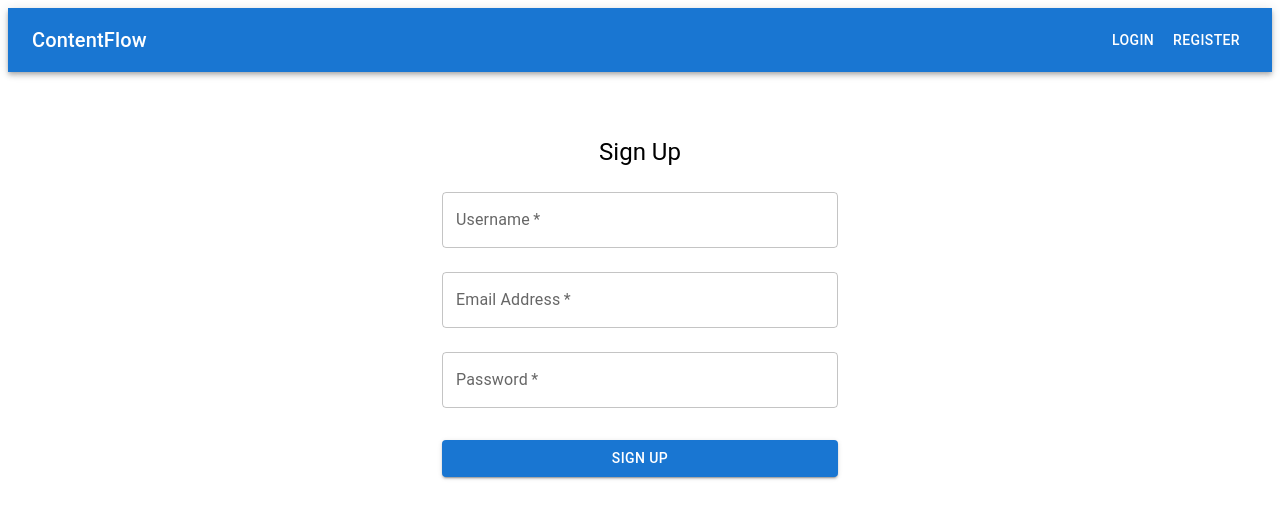
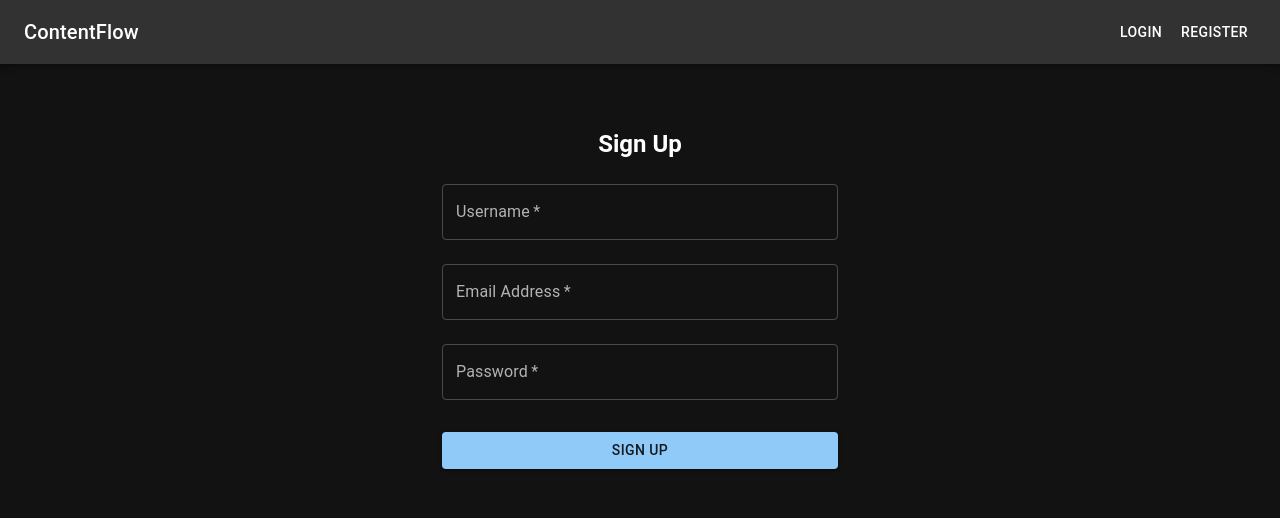
Before and after one commit to meezumi/content-review-platform, a React (Create React App) app in the folder client/: page /register in a window 1280 px wide. Shown: the top 518 px of the page. Built offline with nearby package versions, Linux system fonts and the light colour scheme.

Commit message:
update - added animations &  overall UI upgrade using framer-motion. phase7 - complete

```diff
--- a/client/src/App.js
+++ b/client/src/App.js
@@ -4,28 +4,37 @@ import {
   Route,
   Routes,
   Navigate,
+  useLocation,
 } from "react-router-dom";
 import { useSelector } from "react-redux";
+import { ThemeProvider, CssBaseline } from "@mui/material";
+import { AnimatePresence } from "framer-motion";
+import { darkTheme } from "./theme";
+
+import Navbar from './components/layout/Navbar';
 import Login from "./components/auth/Login";
 import Register from "./components/auth/Register";
 import Dashboard from "./components/dashboard/Dashboard";
+import AllDocuments from './components/dashboard/AllDocuments';
 import ReviewPage from './components/review/ReviewPage';
-import AllDocuments from './components/dashboard/AllDocuments';
-import Navbar from './components/layout/Navbar';
 
 
 // A wrapper for protected routes
 const PrivateRoute = ({ children }) => {
   const { isAuthenticated, loading } = useSelector((state) => state.auth);
-  if (loading) return <p>Loading...</p>; // Or a spinner
+  if (loading) return <p>Loading...</p>;
   return isAuthenticated ? children : <Navigate to="/login" />;
 };
 
 function App() {
+  const location = useLocation(); // Needed for AnimatePresence with Routes
+
   return (
-    <Router>
+    <ThemeProvider theme={darkTheme}>
+      <CssBaseline />
       <Navbar />
-      <Routes>
+      <AnimatePresence mode="wait">
+        <Routes location={location} key={location.pathname}>
           <Route path="/login" element={<Login />} />
           <Route path="/register" element={<Register />} />
           <Route
@@ -43,7 +52,7 @@ function App() {
                 <AllDocuments />
               </PrivateRoute>
             }
-        />{" "}
+          />
           <Route
             path="/review/:id"
             element={
@@ -52,11 +61,17 @@ function App() {
               </PrivateRoute>
             }
           />
-        {/* Redirect base URL to login or dashboard */}
           <Route path="/" element={<Navigate to="/dashboard" />} />
         </Routes>
-    </Router>
+      </AnimatePresence>
+    </ThemeProvider>
   );
 }
 
-export default App;
+const AppWrapper = () => (
+  <Router>
+    <App />
+  </Router>
+);
+
+export default AppWrapper;
--- a/client/src/components/auth/Login.js
+++ b/client/src/components/auth/Login.js
@@ -4,6 +4,18 @@ import { useDispatch } from "react-redux";
 import { loginSuccess } from "../../features/auth/authSlice";
 import { useNavigate } from "react-router-dom";
 import { TextField, Button, Container, Typography, Box } from "@mui/material";
+import { motion } from "framer-motion";
+
+const pageVariants = {
+  initial: { opacity: 0, scale: 0.9 },
+  in: { opacity: 1, scale: 1 },
+  out: { opacity: 0, scale: 0.9 },
+};
+const pageTransition = {
+  type: "spring",
+  stiffness: 260,
+  damping: 20,
+};
 
 const Login = () => {
   const [formData, setFormData] = useState({ email: "", password: "" });
@@ -28,6 +40,13 @@ const Login = () => {
   };
 
   return (
+    <motion.div
+      initial="initial"
+      animate="in"
+      exit="out"
+      variants={pageVariants}
+      transition={pageTransition}
+    >
       <Container maxWidth="xs">
         <Box
           sx={{
@@ -70,6 +89,7 @@ const Login = () => {
           </Box>
         </Box>
       </Container>
+    </motion.div>
   );
 };
 
--- a/client/src/components/auth/Register.js
+++ b/client/src/components/auth/Register.js
@@ -4,6 +4,18 @@ import { useDispatch } from "react-redux";
 import { loginSuccess } from "../../features/auth/authSlice";
 import { useNavigate } from "react-router-dom";
 import { TextField, Button, Container, Typography, Box } from "@mui/material";
+import { motion } from "framer-motion";
+
+const pageVariants = {
+  initial: { opacity: 0, scale: 0.9 },
+  in: { opacity: 1, scale: 1 },
+  out: { opacity: 0, scale: 0.9 },
+};
+const pageTransition = {
+  type: "spring",
+  stiffness: 260,
+  damping: 20,
+};
 
 const Register = () => {
   const [formData, setFormData] = useState({
@@ -32,6 +44,13 @@ const Register = () => {
   };
 
   return (
+    <motion.div
+      initial="initial"
+      animate="in"
+      exit="out"
+      variants={pageVariants}
+      transition={pageTransition}
+    >
       <Container maxWidth="xs">
         <Box
           sx={{
@@ -82,6 +101,7 @@ const Register = () => {
           </Box>
         </Box>
       </Container>
+    </motion.div>
   );
 };
 
--- a/client/src/components/dashboard/AllDocuments.js
+++ b/client/src/components/dashboard/AllDocuments.js
@@ -13,11 +13,36 @@ import {
   Paper,
   Chip,
 } from "@mui/material";
+import { motion } from "framer-motion";
+
+const pageVariants = {
+  initial: { opacity: 0 },
+  in: { opacity: 1 },
+  out: { opacity: 0 },
+};
+const listVariants = {
+  hidden: { opacity: 0 },
+  visible: { opacity: 1, transition: { staggerChildren: 0.1 } },
+};
+const itemVariants = {
+  hidden: { y: 20, opacity: 0 },
+  visible: { y: 0, opacity: 1 },
+};
 
 const AllDocuments = () => {
   const [documents, setDocuments] = useState([]);
+  const [filter, setFilter] = useState("All");
   const token = useSelector((state) => state.auth.token);
   const navigate = useNavigate();
+
+    const DOCUMENT_CATEGORIES = [
+      "General",
+      "Marketing",
+      "Legal",
+      "Design",
+      "Technical",
+    ];
+
 
   useEffect(() => {
     const fetchAllDocuments = async () => {
@@ -63,44 +88,47 @@ const AllDocuments = () => {
     );
   };
 
+    const filteredDocuments = documents.filter(
+      (doc) => filter === "All" || doc.category === filter
+    );
+
+
   return (
+    <motion.div initial="initial" animate="in" exit="out" variants={pageVariants}>
     <Container>
-      <Box
-        sx={{
-          display: "flex",
-          justifyContent: "space-between",
-          alignItems: "center",
-          mt: 4,
-          mb: 2,
-        }}
-      >
-        <Typography variant="h4">All Company Documents</Typography>
+      <Box sx={{ display: 'flex', justifyContent: 'space-between', alignItems: 'center', mt: 4, mb: 2 }}>
+          <Typography variant="h4">Shared With Me</Typography>
         </Box>
+
+        <Box sx={{ display: 'flex', gap: 1, mb: 2, alignItems: 'center' }}>
+            <Typography variant="subtitle1" sx={{mr: 2}}>Filter by Category:</Typography>
+            {['All', ...DOCUMENT_CATEGORIES].map(cat => (
+                <Chip key={cat} label={cat} onClick={() => setFilter(cat)} color={filter === cat ? 'primary' : 'default'} />
+            ))}
+        </Box>
+
+      <motion.div variants={listVariants} initial="hidden" animate="visible">
       <List>
-        {documents.length === 0 ? (
-          <Typography>No documents have been uploaded yet.</Typography>
+        {filteredDocuments.length === 0 ? (
+                <Typography>No documents have been shared with you.</Typography>
             ) : (
-          documents.map((doc) => (
-            <ListItem key={doc._id} divider component={Paper} sx={{ mt: 1 }}>
+                filteredDocuments.map(doc => (
+                <motion.div key={doc._id} variants={itemVariants}>
+                    <ListItem component={Paper} sx={{ mb: 1, borderRadius: 2 }}>
                     <ListItemText
-                primary={doc.activeVersion?.originalName || "Processing..."}
-                secondary={`Uploaded by: ${
-                  doc.uploader?.username || "Unknown"
-                } on ${new Date(doc.createdAt).toLocaleDateString()}`}
+                        primary={doc.activeVersion?.originalName}
+                        secondary={`Uploaded by: ${doc.uploader?.username} | Category: ${doc.category}`}
                     />
                     {getStatusChip(doc.status)}
-              <Button
-                variant="outlined"
-                size="small"
-                onClick={() => handleReviewClick(doc._id)}
-              >
-                Review
-              </Button>
+                    <Button variant="outlined" size="small" onClick={() => handleReviewClick(doc._id)}>Review</Button>
                     </ListItem>
+                </motion.div>
                 ))
             )}
       </List>
+      </motion.div>
     </Container>
+    </motion.div>
   );
 };
 
--- a/client/src/components/dashboard/Dashboard.js
+++ b/client/src/components/dashboard/Dashboard.js
@@ -12,13 +12,57 @@ import {
   ListItemText,
   Paper,
   Chip,
+  FormControl,
+  InputLabel,
+  Select,
+  MenuItem,
 } from "@mui/material";
+import { motion } from "framer-motion";
+
+const pageVariants = {
+  initial: { opacity: 0, y: 20 },
+  in: { opacity: 1, y: 0 },
+  out: { opacity: 0, y: -20 },
+};
+
+const pageTransition = {
+  type: "tween",
+  ease: "anticipate",
+  duration: 0.5,
+};
+
+const listVariants = {
+  hidden: { opacity: 0 },
+  visible: {
+    opacity: 1,
+    transition: {
+      staggerChildren: 0.1,
+    },
+  },
+};
+
+const itemVariants = {
+  hidden: { y: 20, opacity: 0 },
+  visible: { y: 0, opacity: 1 },
+};
+
+
 
 const Dashboard = () => {
   const [file, setFile] = useState(null);
   const [documents, setDocuments] = useState([]);
+  const [category, setCategory] = useState("General"); // State for new doc category
+  const [filter, setFilter] = useState("All"); // State for filtering list
   const token = useSelector((state) => state.auth.token);
   const navigate = useNavigate();
+
+  const DOCUMENT_CATEGORIES = [
+      "General",
+      "Marketing",
+      "Legal",
+      "Design",
+      "Technical",
+  ];
 
   const fetchDocuments = async () => {
     if (!token) return;
@@ -36,8 +80,9 @@ const Dashboard = () => {
   };
 
     useEffect(() => {
-    fetchDocuments();
+      if (token) fetchDocuments();
     }, [token]);
+
 
   const onFileChange = (e) => {
     setFile(e.target.files[0]);
@@ -47,6 +92,7 @@ const Dashboard = () => {
     if (!file) return;
     const formData = new FormData();
     formData.append("file", file);
+    formData.append("category", category);
     const config = {
       headers: {
         "Content-Type": "multipart/form-data",
@@ -97,7 +143,18 @@ const Dashboard = () => {
     );
   };
 
+  const filteredDocuments = documents.filter(
+    (doc) => filter === "All" || doc.category === filter
+  );
+
   return (
+    <motion.div
+      initial="initial"
+      animate="in"
+      exit="out"
+      variants={pageVariants}
+      transition={pageTransition}
+    >
       <Container>
         <Box
           sx={{
@@ -111,27 +168,63 @@ const Dashboard = () => {
           <Typography variant="h4">My Dashboard</Typography>
         </Box>
 
-      <Paper sx={{ p: 2, mb: 4 }}>
-        <Typography variant="h6">Upload New Document</Typography>
-        <input
-          type="file"
-          onChange={onFileChange}
-          style={{ margin: "10px 0" }}
-        />
-        <Button variant="contained" onClick={onFileUpload} disabled={!file}>
+        <Paper sx={{ p: 2, mb: 4, borderRadius: 2 }}>
+          <Typography variant="h6" gutterBottom>
+            Upload New Document
+          </Typography>
+          <Box sx={{ display: "flex", gap: 2, alignItems: "center" }}>
+            <Button variant="outlined" component="label">
+              Choose File
+              <input type="file" hidden onChange={onFileChange} />
+            </Button>
+            {file && <Typography variant="body2">{file.name}</Typography>}
+            <FormControl sx={{ minWidth: 150 }} size="small">
+              <InputLabel>Category</InputLabel>
+              <Select
+                value={category}
+                label="Category"
+                onChange={(e) => setCategory(e.target.value)}
+              >
+                {DOCUMENT_CATEGORIES.map((cat) => (
+                  <MenuItem key={cat} value={cat}>
+                    {cat}
+                  </MenuItem>
+                ))}
+              </Select>
+            </FormControl>
+            <Button
+              variant="contained"
+              onClick={onFileUpload}
+              disabled={!file}
+              sx={{ ml: "auto" }}
+            >
               Upload
             </Button>
+          </Box>
         </Paper>
 
-      <Typography variant="h5">My Documents</Typography>
+        <Box sx={{ display: "flex", gap: 1, mb: 2 }}>
+          <Typography variant="h5" sx={{ mr: 2 }}>
+            My Documents
+          </Typography>
+          {["All", ...DOCUMENT_CATEGORIES].map((cat) => (
+            <Chip
+              key={cat}
+              label={cat}
+              onClick={() => setFilter(cat)}
+              color={filter === cat ? "primary" : "default"}
+            />
+          ))}
+        </Box>
+
+        <motion.div variants={listVariants} initial="hidden" animate="visible">
           <List>
-        {documents.map((doc) => (
-          <ListItem key={doc._id} divider component={Paper} sx={{ mt: 1 }}>
+            {filteredDocuments.map((doc) => (
+              <motion.div key={doc._id} variants={itemVariants}>
+                <ListItem component={Paper} sx={{ mb: 1, borderRadius: 2 }}>
                   <ListItemText
-              primary={doc.activeVersion?.originalName || "Processing..."}
-              secondary={`Uploaded on: ${new Date(
-                doc.createdAt
-              ).toLocaleDateString()}`}
+                    primary={doc.activeVersion?.originalName}
+                    secondary={`Category: ${doc.category}`}
                   />
                   {getStatusChip(doc.status)}
                   <Button
@@ -142,9 +235,12 @@ const Dashboard = () => {
                     Review
                   </Button>
                 </ListItem>
+              </motion.div>
             ))}
           </List>
+        </motion.div>
       </Container>
+    </motion.div>
   );
 };
 
--- a/client/src/components/review/ReviewPage.js
+++ b/client/src/components/review/ReviewPage.js
@@ -21,6 +21,21 @@ import {
   FormControl,
   InputLabel,
 } from "@mui/material";
+
+import { motion } from "framer-motion";
+
+const pageVariants = {
+  initial: { opacity: 0, scale: 0.9 },
+  in: { opacity: 1, scale: 1 },
+  out: { opacity: 0, scale: 0.9 },
+};
+const pageTransition = {
+  type: "spring",
+  stiffness: 260,
+  damping: 20,
+};
+
+
 
 const ReviewPage = () => {
   const { id: documentId } = useParams();
@@ -158,6 +173,13 @@ const ReviewPage = () => {
     : "";
 
   return (
+    <motion.div
+      initial="initial"
+      animate="in"
+      exit="out"
+      variants={pageVariants}
+      transition={pageTransition}
+    >
       <Container maxWidth="xl" sx={{ mt: 4 }}>
         <input
           type="file"
@@ -292,6 +314,7 @@ const ReviewPage = () => {
           message={snackbarMessage}
         />
       </Container>
+    </motion.div>
   );
 };
 
--- a/client/src/index.js
+++ b/client/src/index.js
@@ -1,14 +1,14 @@
 import React from "react";
 import ReactDOM from "react-dom/client";
-import App from "./App";
 import { store } from "./store";
 import { Provider } from "react-redux";
+import AppWrapper from "./App";
 
 const root = ReactDOM.createRoot(document.getElementById("root"));
 root.render(
   <React.StrictMode>
     <Provider store={store}>
-      <App />
+      <AppWrapper />
     </Provider>
   </React.StrictMode>
 );
--- /dev/null
+++ b/client/src/theme.js
@@ -0,0 +1,31 @@
+import { createTheme } from "@mui/material/styles";
+
+// A professional dark theme
+export const darkTheme = createTheme({
+  palette: {
+    mode: "dark",
+    primary: {
+      main: "#90caf9",
+    },
+    secondary: {
+      main: "#f48fb1",
+    },
+    background: {
+      default: "#121212",
+      paper: "#1e1e1e",
+    },
+    text: {
+      primary: "#ffffff",
+      secondary: "#b3b3b3",
+    },
+  },
+  typography: {
+    fontFamily: '"Roboto", "Helvetica", "Arial", sans-serif',
+    h4: {
+      fontWeight: 700,
+    },
+    h5: {
+      fontWeight: 600,
+    },
+  },
+});
```
Lines whose indentation alone changed are shown as unchanged.
